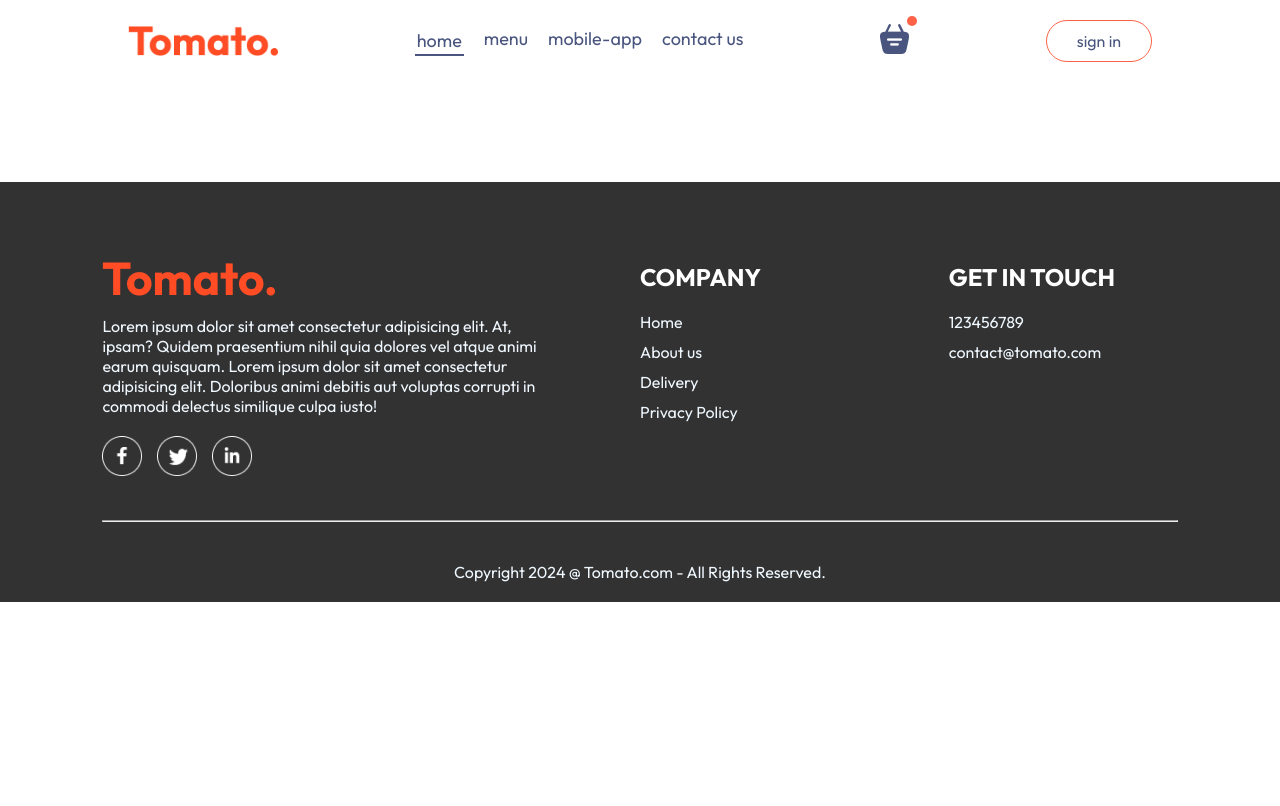
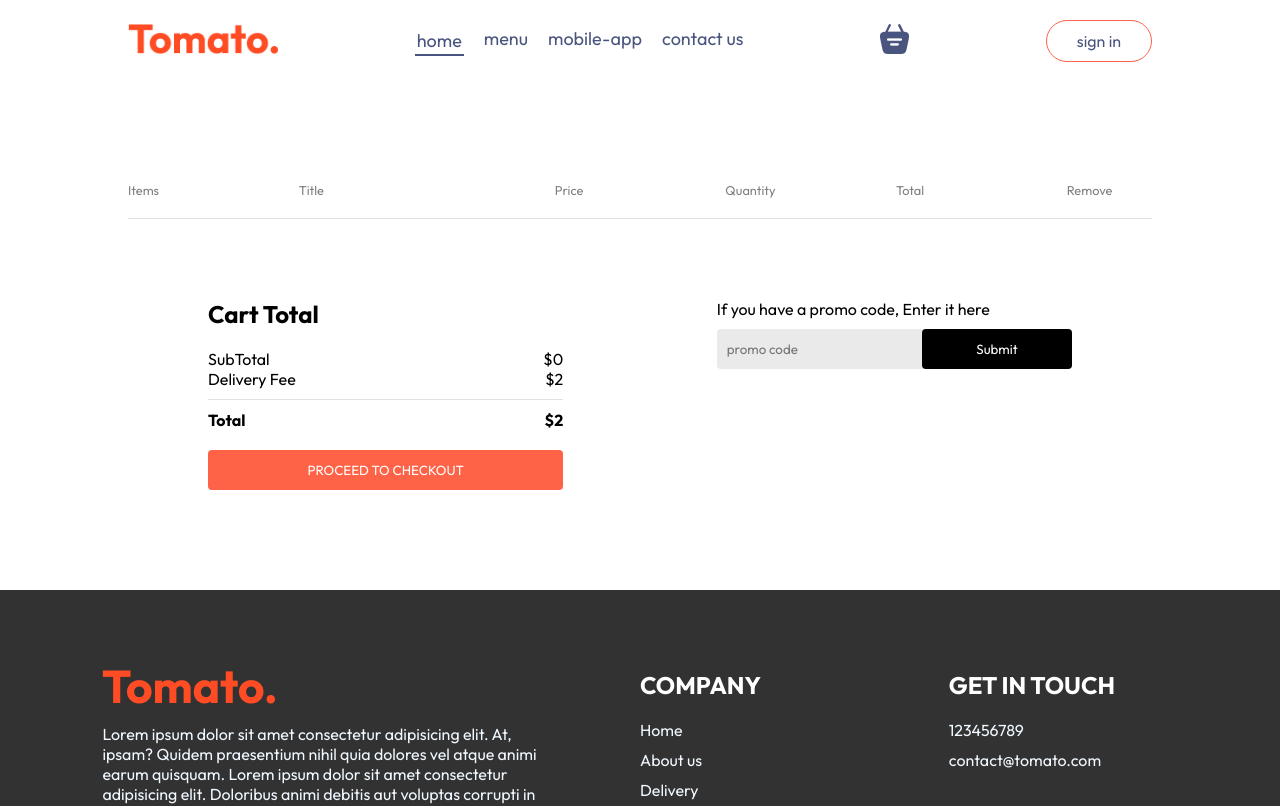
Before and after one commit to HarnivazSingh/Tomato, a React (Vite) app in the folder frontend/: page /Cart in a window 1280 px wide. Shown: the top 806 px of the page. Built offline with nearby package versions, Linux system fonts and the light colour scheme.

Commit message:
Created the cart page and the payment total functionality

```diff
--- a/frontend/src/Components/Navbar/Navbar.jsx
+++ b/frontend/src/Components/Navbar/Navbar.jsx
@@ -1,13 +1,18 @@
-import React, { useState } from 'react'
+import React, { useContext, useState } from 'react'
 import './Navbar.css'
 import { assets } from '../../assets/assets'
 import {Link} from 'react-router-dom'
+import { StoreContext } from '../../Context/StoreContext'
 
 const Navbar = ({setShowLogin}) => {
+
   const [menu,setMenu]=useState("home");
+
+  const {getTotalCartAmount}=useContext(StoreContext);
+
   return (
     <div className='navbar'>
-      <img src={assets.logo} alt='' className='logo'/>
+      <Link to='/'><img src={assets.logo} alt='' className='logo'/></Link>
       <ul className='navbar-menu'>
         <Link onClick={()=>setMenu("home")} className={menu=="home"?"active":""}>home</Link>
         <a href='#explore-menu'onClick={()=>setMenu("menu")} className={menu=="menu"?"active":""}>menu</a>
@@ -15,8 +20,8 @@
         <a href='#footer' onClick={()=>setMenu("contact us")} className={menu=="contact us"?"active":""}>contact us</a>
       </ul>
       <div className='navbar-search-icon'>
-       <img src={assets.basket_icon} alt="" />
-       <div className="dot"></div>
+        <Link to='/cart'><img src={assets.basket_icon} alt="" /></Link>
+        <div className={getTotalCartAmount()===0?"":"dot"}></div>
       </div>
       <button onClick={()=>setShowLogin(true)}>sign in</button>
     </div>
--- a/frontend/src/Context/StoreContext.jsx
+++ b/frontend/src/Context/StoreContext.jsx
@@ -20,9 +20,17 @@
         setCartItems((prev)=>({...prev,[itemId]:prev[itemId]-1}))
     }
 
-    useEffect(()=>{
-        console.log(cartItems);
-    },[cartItems])
+    const getTotalCartAmount=()=>{
+        let totalAmount=0;
+        for(const item in cartItems)
+        {
+            if(cartItems[item]>0){
+            let itemInfo=food_list.find((product)=>product._id===item)
+            totalAmount+=itemInfo.price* cartItems[item];
+            }
+        }
+        return totalAmount;
+    }
 
 
     const contextValue={
@@ -30,7 +38,8 @@
         cartItems,
         setCartItems,
         addToCart,
-        removeFromCart
+        removeFromCart,
+        getTotalCartAmount
     }
     return (
         <StoreContext.Provider value={contextValue}>
--- a/frontend/src/Pages/Cart/Cart.css
+++ b/frontend/src/Pages/Cart/Cart.css
@@ -0,0 +1,89 @@
+.cart{
+    margin-top: 100px;
+}
+.cart-items-title{
+    display: grid;
+    grid-template-columns: 1fr 1.5fr 1fr 1fr 1fr 0.5fr;
+    align-items: center;
+    color: grey;
+    font-size: max(1vw,12px);
+}
+.cart-items-item{
+    margin: 10px 0px;
+    color: black;
+}
+.cart-items-item img{
+    width: 50px;
+}
+.cart hr{
+    height: 1px;
+    background-color: #e2e2e2;
+    border: none;
+}
+.cart-items-item .cross{
+    cursor: pointer;
+}
+.cart-bottom{
+    margin: 80px;
+    display: flex;
+    justify-content: space-between;
+    gap: max(12vw,20px);
+}
+.cart-total{
+    flex: 1;
+    display: flex;
+    flex-direction: column;
+    gap: 20px;
+}
+.cart-total-details{
+    display: flex;
+    justify-content: space-between;
+    color: black;
+}
+.cart-total hr{
+    margin: 10px 0px;
+}
+.cart-total button{
+    border: none;
+    color: white;
+    background-color: tomato;
+    padding: 12px 0px;
+    border-radius: 4px;
+    cursor: pointer;
+}
+.cart-promocode{
+    flex: 1;
+}
+.cart-promocode p{
+    color: black;
+}
+.cart-promocode-input{
+    margin-top: 10px;
+    display: flex;
+    justify-content: space-between;
+    align-items: center;
+    background-color: #eaeaea;
+    border-radius: 4px;
+}
+.cart-promocode-input input{
+    background: transparent;
+    border: none;
+    outline: none;
+    padding-left: 10px;
+}
+.cart-promocode-input button{
+    width: max(10vw,150px);
+    padding: 12px 5px;
+    background-color: black;
+    border: none;
+    color: white;
+    border-radius: 4px;
+}
+@media (max-width:750px){
+    .cart-bottom{
+        flex-direction: column-reverse;
+    }
+    .cart-promocode{
+        justify-content: start;
+    }
+}
--- a/frontend/src/Pages/Cart/Cart.jsx
+++ b/frontend/src/Pages/Cart/Cart.jsx
@@ -1,10 +1,75 @@
-import React from 'react'
+import React, { useContext } from 'react'
 import './Cart.css'
+import { StoreContext } from '../../Context/StoreContext'
 
 const Cart = () => {
+
+  const {cartItems, food_list, removeFromCart, getTotalCartAmount}=useContext(StoreContext);
+
+
   return (
-    <div>
-
+    <div className='cart'>
+      <div className="cart-items">
+        <div className="cart-items-title">
+          <p>Items</p>
+          <p>Title</p>
+          <p>Price</p>
+          <p>Quantity</p>
+          <p>Total</p>
+          <p>Remove</p>
+        </div>
+        <br/>
+        <hr/>
+        {food_list.map((item,index)=>
+        {
+          if(cartItems[item._id]>0)
+          {
+            return(
+              <div>
+              <div className="cart-items-title cart-items-item">
+                <img src={item.image} alt="" />
+                <p>{item.name}</p>
+                <p>${item.price}</p>
+                <p>{cartItems[item._id]}</p>
+                <p>${item.price*cartItems[item._id]}</p>
+                <p onClick={()=>removeFromCart(item._id)} className='cross'>x</p>
+              </div>
+              <hr/>
+              </div>
+            )
+          }
+        })}
+      </div>
+      <div className="cart-bottom">
+        <div className="cart-total">
+          <h2>Cart Total</h2>
+          <div>
+            <div className="cart-total-details">
+              <p>SubTotal</p>
+              <p>${getTotalCartAmount()}</p>
+            </div>
+            <div className="cart-total-details">
+              <p>Delivery Fee</p>
+              <p>${2}</p>
+            </div>
+            <hr/>
+            <div className="cart-total-details">
+              <b>Total</b>
+              <b>${getTotalCartAmount()+2}</b>
+            </div>
+          </div>
+          <button>PROCEED TO CHECKOUT</button>
+        </div>
+        <div className="cart-promocode">
+          <div>
+            <p>If you have a promo code, Enter it here</p>
+            <div className='cart-promocode-input'>
+              <input type="text" placeholder='promo code'/>
+              <button>Submit</button>
+            </div>
+          </div>
+        </div>
+      </div>
     </div>
   )
 }
```
